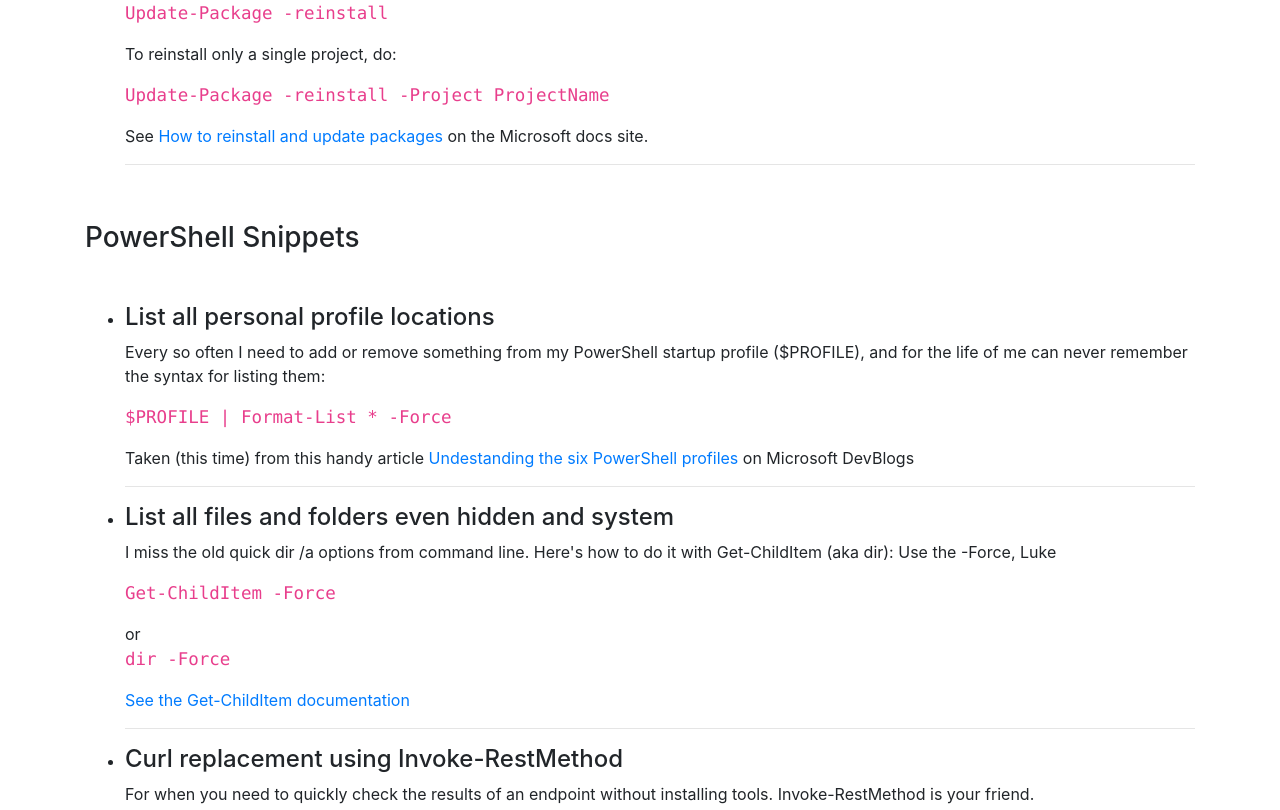
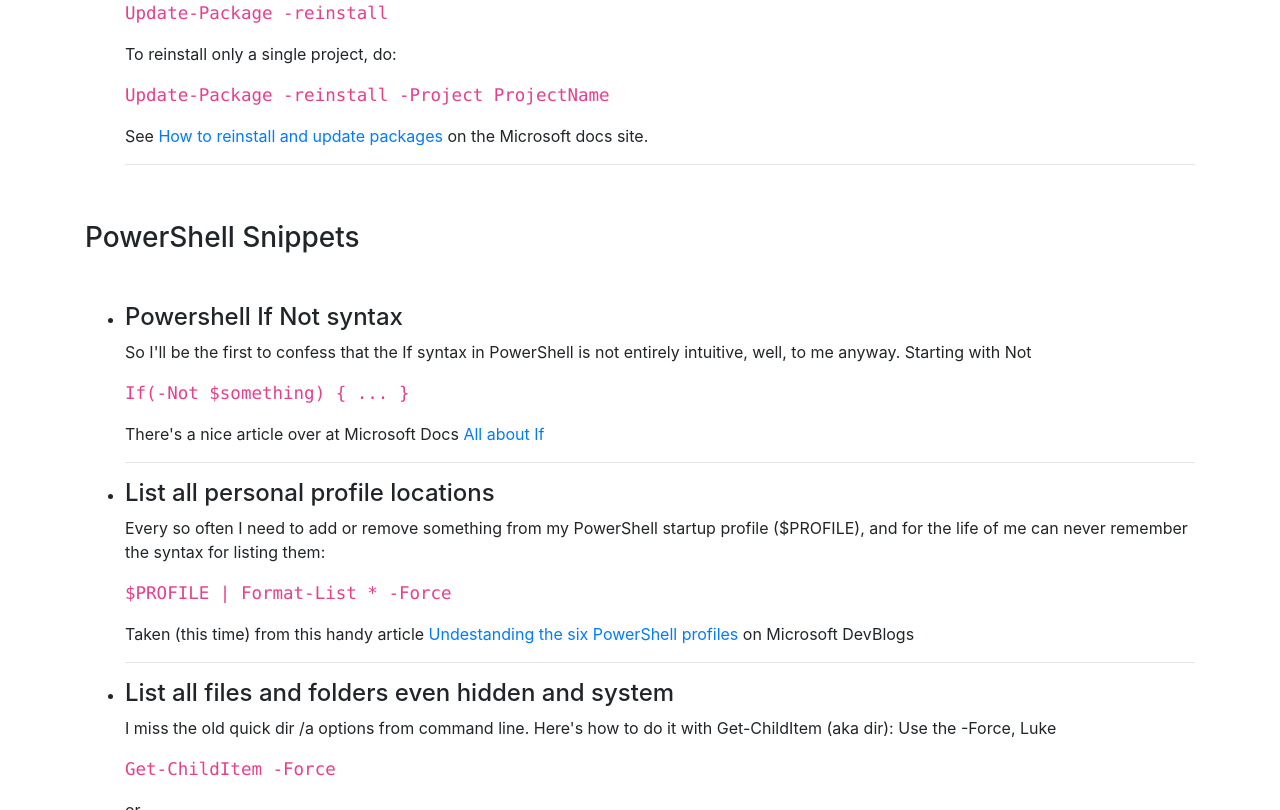
Before and after one commit to grahammcallister/grahammcallisternet, a website: page views/bookmarkthis.html in a window 1280 px wide. Shown: the part 1011-1821 px from the top of the page. Drawn offline with nearby package versions, Linux system fonts and the light colour scheme.

Commit message:
Add PowerShell If Not

```diff
--- a/views/bookmarkthis.html
+++ b/views/bookmarkthis.html
@@ -24,7 +24,7 @@
             <h2>Bookmarks, links, snippets, reminders and lessons learned</h2>
             <hr/>
             <div class="row">
-                <div class="col-lg-12"><small>Last updated: 3 August 2020</small></div>
+                <div class="col-lg-12"><small>Last updated: 22 August 2020</small></div>
             </div>
             <p>&nbsp;</p>
 <div class="row">
@@ -91,6 +91,17 @@
             &nbsp;
         </p>
         <ul>
+            <li>
+                <h4>Powershell If Not syntax</h4>
+                <p>
+                    So I'll be the first to confess that the If syntax in PowerShell is not entirely intuitive, well, to me anyway. Starting with Not
+                </p>
+                <p>
+                    <blockquote class="blockquote"><code>If(-Not $something) { ... }</code></blockquote>
+                </p>
+                <p>There's a nice article over at Microsoft Docs <a href="https://docs.microsoft.com/en-us/powershell/scripting/learn/deep-dives/everything-about-if?view=powershell-7#-not">All about If</a></p>
+                <hr />
+            </li>
             <li>
                     <h4>List all personal profile locations</h4>
                     <p>
```
